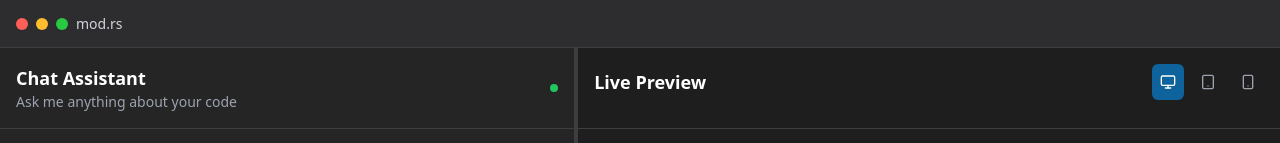
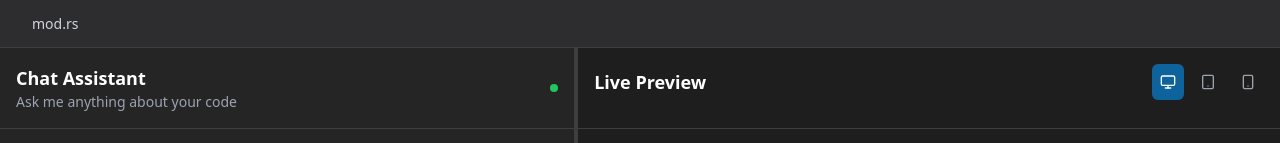
Before and after one commit to CharlesHenrynoah/vive-le-code-chat, a React (Vite) app: page / in a window 1280 px wide. Shown: the top 143 px of the page. Built offline with nearby package versions, Linux system fonts and the light colour scheme.

Commit message:
Remove element
Remove the selected element from the IDE.

```diff
--- a/src/components/IDE.tsx
+++ b/src/components/IDE.tsx
@@ -36,11 +36,6 @@ const IDE = () => {
       {/* Top Bar */}
       <div className="h-12 bg-[#2d2d30] border-b border-[#3e3e42] flex items-center justify-between px-4">
         <div className="flex items-center space-x-2">
-          <div className="flex space-x-2">
-            <div className="w-3 h-3 bg-[#ff5f57] rounded-full"></div>
-            <div className="w-3 h-3 bg-[#ffbd2e] rounded-full"></div>
-            <div className="w-3 h-3 bg-[#28ca42] rounded-full"></div>
-          </div>
           <span className="ml-4 text-sm text-gray-300">mod.rs</span>
         </div>
       </div>
```
